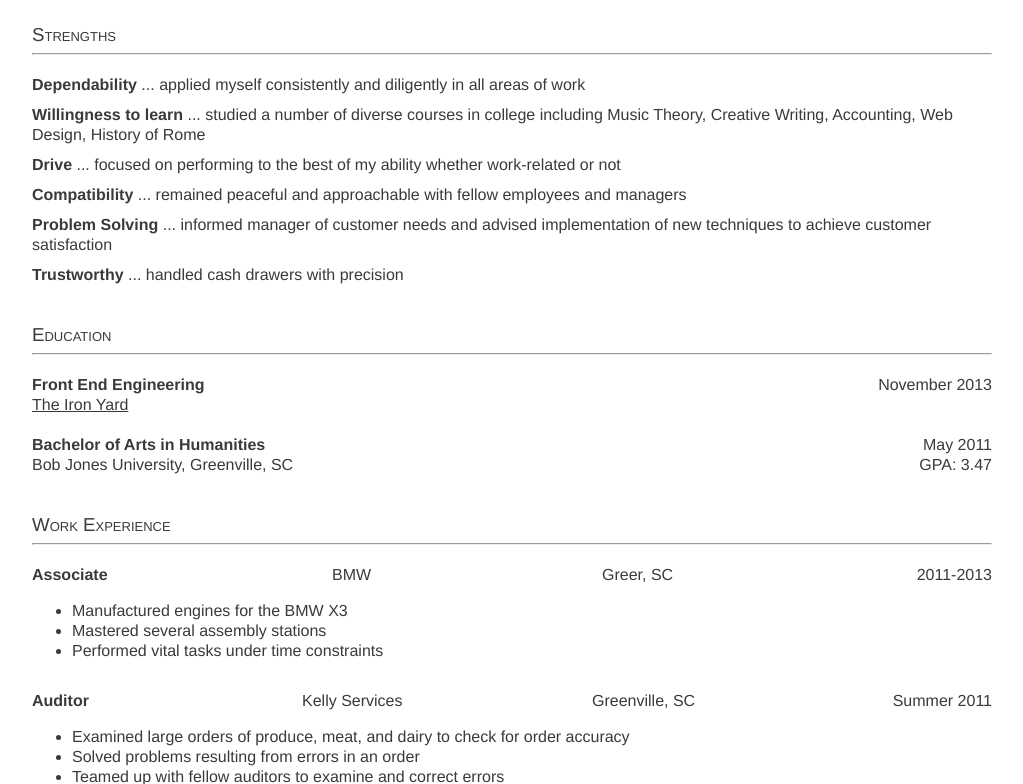
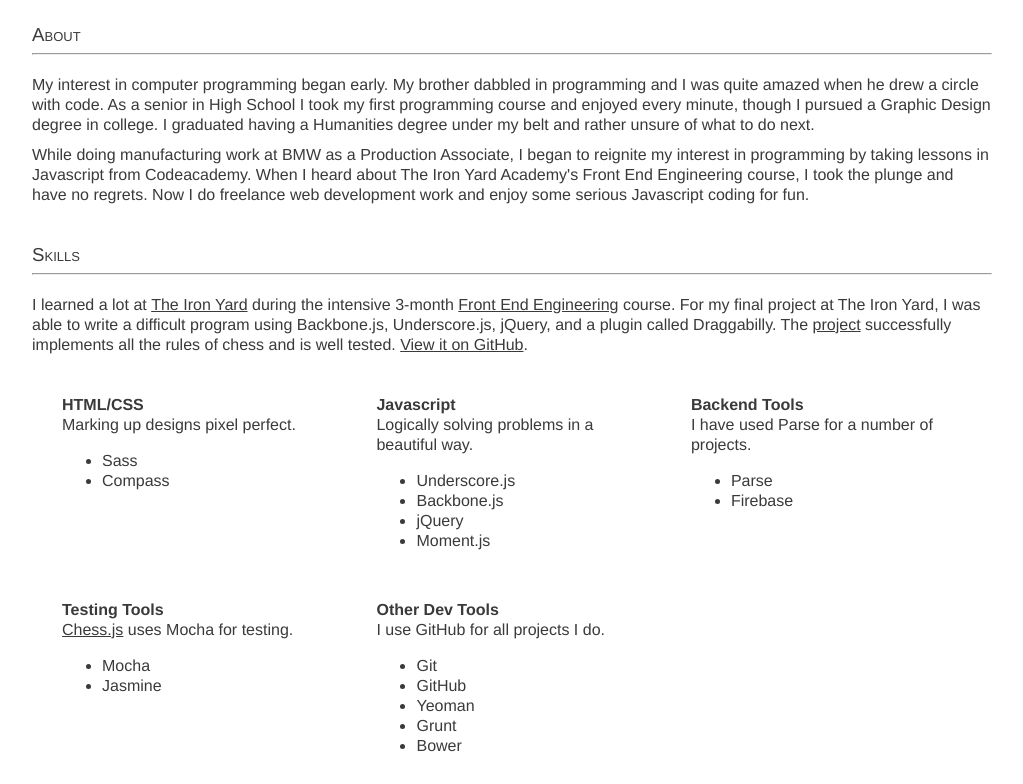
Before and after one commit to joe-vanleeuwen/resume, a website: page app/index.html in a window 1280 px wide. Shown: the part 163-947 px from the top of the page, without its empty margins (128-1151 px from the left). Drawn offline with nearby package versions, Linux system fonts and the light colour scheme; files that its build step writes are made by us from their sources.

Commit message:
revising

```diff
--- a/app/index.html
+++ b/app/index.html
@@ -27,45 +27,68 @@
 
             <div class="resume">
 
-                <h3>Strengths</h3>
+                <h3>About</h3>
                 <hr>
 
-                <p>
-                    <strong>Dependability</strong>
-                    ... applied myself consistently and diligently in all areas of work
-                    </br>
-                </p>
+                <p>My interest in computer programming began early. My brother dabbled in programming and I was quite amazed when he drew a circle with code. As a senior in High School I took my first programming course and enjoyed every minute, though I pursued a Graphic Design degree in college. I graduated having a Humanities degree under my belt and rather unsure of what to do next. </p>
+                <p>While doing manufacturing work at BMW as a Production Associate, I began to reignite my interest in programming by taking lessons in Javascript from Codeacademy. When I heard about The Iron Yard Academy's Front End Engineering course, I took the plunge and have no regrets. Now I do freelance web development work and enjoy some serious Javascript coding for fun.</p>
 
-                <p>
-                    <strong>Willingness to learn</strong>
-                    ... studied a number of diverse courses in college including Music Theory,
-                    Creative Writing, Accounting, Web Design, History of Rome
-                    </br>
-                </p>
+                <h3>Skills</h3>
+                <hr>
+                <p>I learned a lot at <a href="http://theironyard.com/" target="_blank">The Iron Yard</a> during the intensive 3-month <a href="http://theironyard.com/academy/front-end-engineering/" target="_blank">Front End Engineering</a> course. For my final project at The Iron Yard, I was able to write a difficult program using Backbone.js, Underscore.js, jQuery, and a plugin called Draggabilly. The <a href="http://joe-vanleeuwen.github.io/chess.js" target="_blank">project</a> successfully implements all the rules of chess and is well tested. <a href="https://github.com/joe-vanleeuwen/chess.js" target="_blank">View it on GitHub</a>.</p>
 
-                <p>
-                    <strong>Drive</strong>
-                    ... focused on performing to the best of my ability whether work-related or not
-                    </br>
-                </p>
+                <div class="skill">
+                    <strong class="block">HTML/CSS</strong>
+                    Marking up designs pixel perfect.
+                    <ul>
+                        <li>Sass
+                        <li>Compass
+                    </ul>
+                </div>
 
-                <p>
-                    <strong>Compatibility</strong>
-                    ... remained peaceful and approachable with fellow employees and managers
-                    </br>
-                </p>
+                <div class="skill">
+                    <strong class="block">Javascript</strong>
+                    Logically solving problems in a beautiful way.
+                    <ul>
+                        <li>Underscore.js</li>
+                        <li>Backbone.js</li>
+                        <li>jQuery</li>
+                        <li>Moment.js</li>
+                    </ul>
+                </div>
 
-                <p>
-                    <strong>Problem Solving</strong>
-                    ... informed manager of customer needs and advised implementation of new techniques to achieve customer satisfaction
-                    </br>
-                </p>
+                <div class="skill">
+                    <strong class="block">Backend Tools</strong>
+                    I have used Parse for a number of projects.
+                    <ul>
+                        <li>Parse</li>
+                        <li>Firebase</li>
+                    </ul>
+                </div>
 
-                <p>
-                    <strong>Trustworthy</strong>
-                    ... handled cash drawers with precision
-                    </br>
-                </p>
+                <div class="skill">
+                    <strong class="block">Testing Tools</strong>
+                    <a href="http://joe-vanleeuwen.github.io/chess.js" target="_blank">Chess.js</a> uses Mocha for testing.
+                    <ul>
+                        <li>Mocha</li>
+                        <li>Jasmine</li>
+                    </ul>
+                </div>
+
+                <div class="skill">
+                    <strong class="block">Other Dev Tools</strong>
+                    I use GitHub for all projects I do.
+                    <ul>
+                        <li>Git</li>
+                        <li>GitHub</li>
+                        <li>Yeoman</li>
+                        <li>Grunt</li>
+                        <li>Bower</li>
+                    </ul>
+                </div>
+
+
+
 
                 <h3>Education</h3>
                 <hr>
--- a/app/styles/main.scss
+++ b/app/styles/main.scss
@@ -46,6 +46,13 @@
 
     }
 
+}
+
+.skill {
+    width: 250px;
+    height: 145px;
+    padding: 30px;
+    display: inline-block;
 }
 
 .resume {
@@ -119,4 +126,8 @@
     .duration {
         right: 0;
     }
+
+    .block {
+        display: block;
+    }
 }
```
